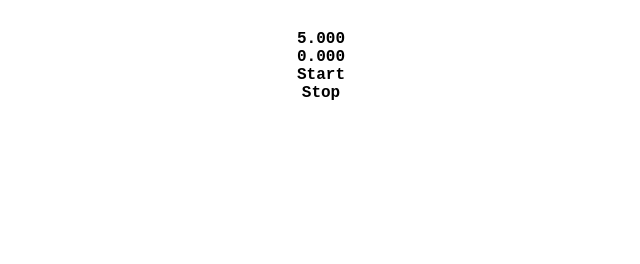
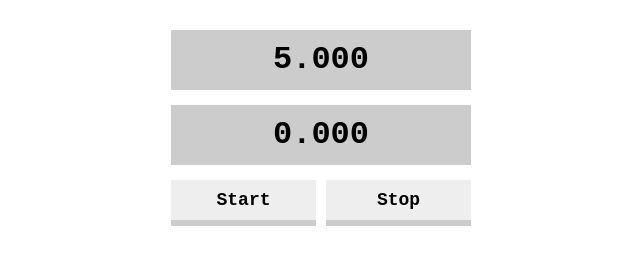
Before and after one commit to githubyosshi/5_seconds_game, a plain HTML site: page index.html in a window 1280 px wide. Shown: the whole page, without its empty margins (319-959 px from the left). Drawn offline with Linux system fonts and the light colour scheme.

Commit message:
style_commit

```diff
--- a/css/styles.css
+++ b/css/styles.css
@@ -5,3 +5,29 @@
   text-align: center;
   font-weight: bold;
 }
+
+#target, #result {
+  font-size: 32px;
+  margin-bottom: 15px;
+  background: #ccc;
+  height: 60px;
+  line-height: 60px;      /* 中央揃え */
+}
+
+#start {
+  float: left;
+}
+
+#stop {
+  float: right;
+}
+
+#start, #stop {
+  cursor: pointer;
+  font-size: 18px;
+  width: 145px;
+  background: #eee;
+  height: 40px;
+  line-height: 40px;
+  box-shadow: 0 6px 0 #ccc;
+}
```
